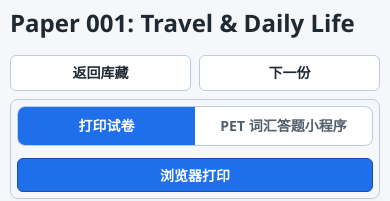
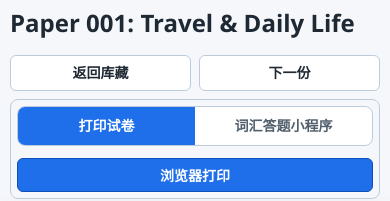
Before and after one commit to JinlingTest/pet-paper-vault, a Next.js app: page /papers/001 in a window 390 px wide. Shown: the top 201 px of the page. Built offline with nearby package versions, Linux system fonts and the light colour scheme.

Commit message:
Simplify quiz tab score label

```diff
--- a/app/globals.css
+++ b/app/globals.css
@@ -324,6 +324,7 @@ th {
   font: inherit;
   font-weight: 800;
   cursor: pointer;
+  white-space: nowrap;
 }
 
 .segmented button.active {
@@ -936,8 +937,8 @@ th {
   }
 
   .segmented button {
-    flex-direction: column;
-    gap: 1px;
+    flex-direction: row;
+    gap: 4px;
   }
 
   .segmented small {
--- a/components/PaperModeSwitcher.tsx
+++ b/components/PaperModeSwitcher.tsx
@@ -28,8 +28,8 @@ export function PaperModeSwitcher({ paper }: { paper: Paper }) {
             type="button"
             onClick={() => setMode("quiz")}
           >
-            <span>PET 词汇答题小程序</span>
-            {mode === "quiz" ? <small>得分 {score.correct}/{score.answered}</small> : null}
+            <span>词汇答题小程序</span>
+            {mode === "quiz" ? <small>· 得分 {score.correct}/{score.answered}</small> : null}
           </button>
         </div>
         {mode === "paper" ? <PrintButton /> : null}
```
